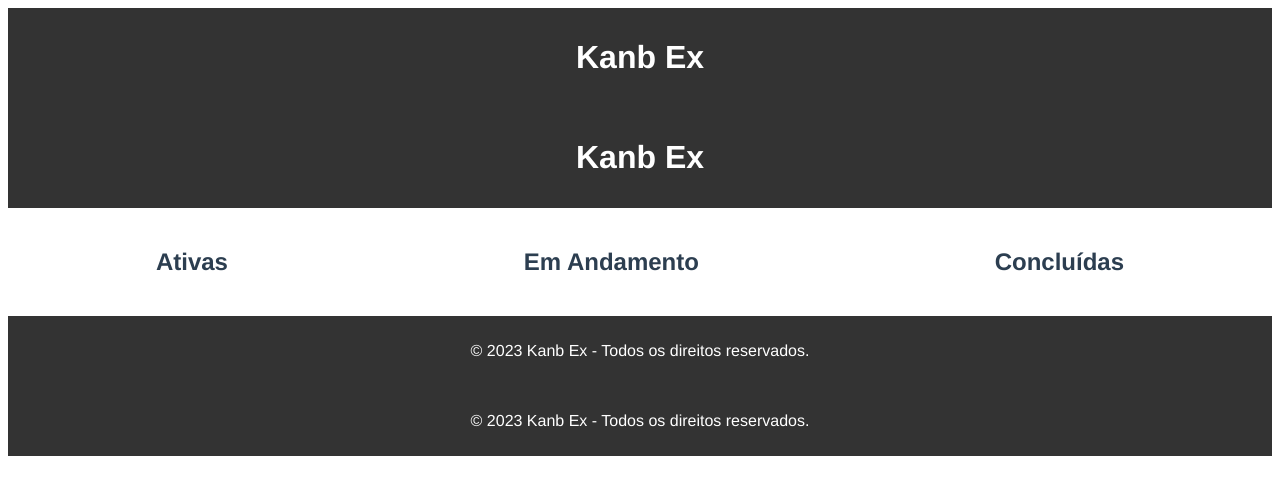
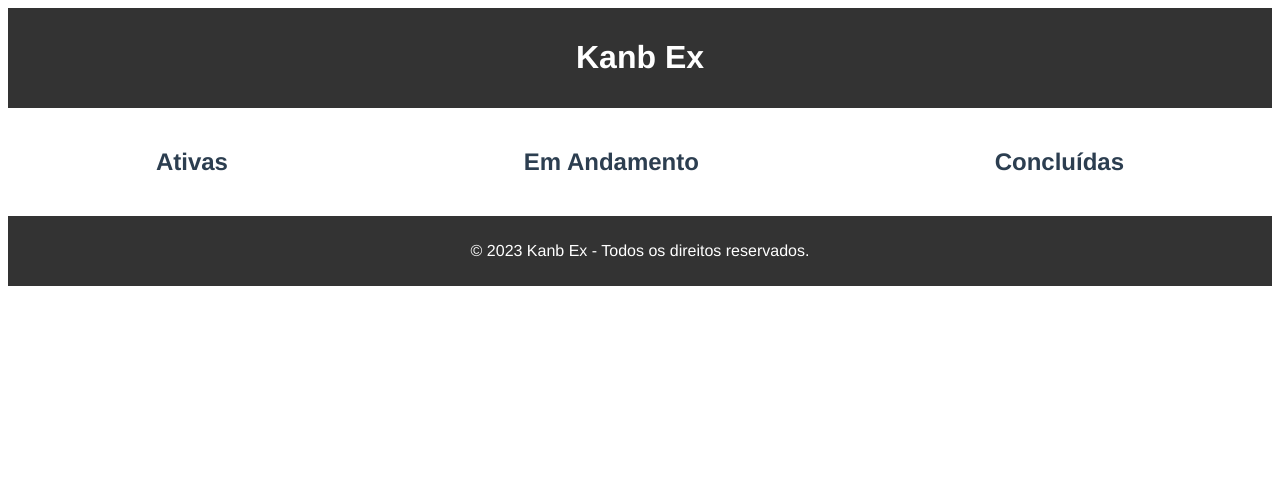
Before and after one commit to Danilo-Js/Kanb-Ex, a Vue app: page / in a window 1280 px wide. Shown: the top 494 px of the page. Built offline with nearby package versions, Linux system fonts and the light colour scheme.

Commit message:
Adding Readme

```diff
--- a/src/views/HomePage.vue
+++ b/src/views/HomePage.vue
@@ -1,25 +1,19 @@
 <template>
   <div class="home">
-    <the-header></the-header>
     <div class="kanban-board">
       <task-list :tasks="activeTasks" title="Ativas"></task-list>
       <task-list :tasks="ongoingTasks" title="Em Andamento"></task-list>
       <task-list :tasks="completedTasks" title="Concluídas"></task-list>
     </div>
-    <the-footer></the-footer>
   </div>
 </template>
 
 <script>
-import TheHeader from "@/components/shared/TheHeader.vue";
-import TheFooter from "@/components/shared/TheFooter.vue";
 import TaskList from "@/components/kanban/TaskList.vue";
 
 export default {
   name: "HomePage",
   components: {
-    TheHeader,
-    TheFooter,
     TaskList,
   },
   data() {
```
Also changed, not shown: ReadmeAssets/Presentation.png (added), 1 other file (tests, documents, lock files or other folders).
